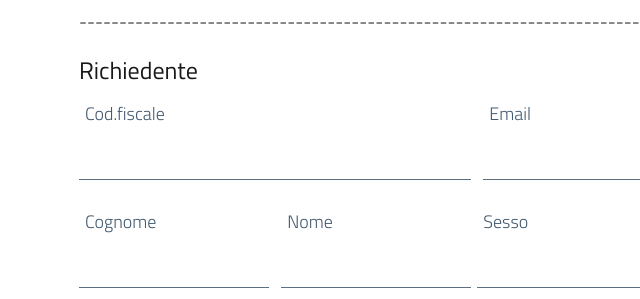
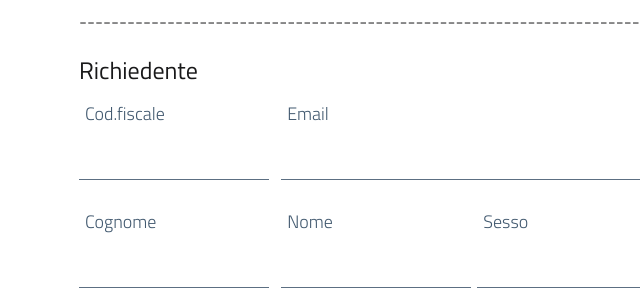
Before and after one commit to tonilavo/buonisc_miur, a Django app: template front/templates/rivedi_domanda.html in a window 1280 px wide. Shown: the part 230-529 px from the top of the page, without its empty margins (0-640 px from the left). Run offline with Django 3.2, Linux system fonts and the light colour scheme; the template is opened without the code that fills it, so the values that code supplies are empty; parts of the project's set-up code (start-up, migrations or seed data) failed here and were passed over; some libraries are stand-ins or nearby versions.

Commit message:
Add files via upload

```diff
--- a/front/templates/rivedi_domanda.html
+++ b/front/templates/rivedi_domanda.html
@@ -24,12 +24,12 @@
 
 				 <form  novalidate method="post" action=".">
 				 <div class="row" style="padding-bottom: 20px;">
-					 <div class="col-md-4" >
-						 <label for="cf_richiedente" class="col-md-4 col-form-label">Cod.fiscale</label>
+					 <div class="col-sm-2" >
+						 <label for="cf_richiedente" class="col-sm-2 col-form-label">Cod.fiscale</label>
 						   <input type="text" readonly class="form-control-plaintext" id="id_so_cod" value="{{ data.so_cod_fis}}">
 					 </div>
-					 <div class="col-sm-2" >
-						<label for="email" class="col-md-4 col-form-label">Email</label>
+					 <div class="col-sm-4" >
+						<label for="email" class="col-sm-2 col-form-label">Email</label>
 						  <input type="text" readonly class="form-control-plaintext" id="id_so_email" value="{{ data.so_email}}">
 					</div>
 				 </div>
```
Also changed, not shown: front/templates/insert_domanda.html (+18 -0 lines).
